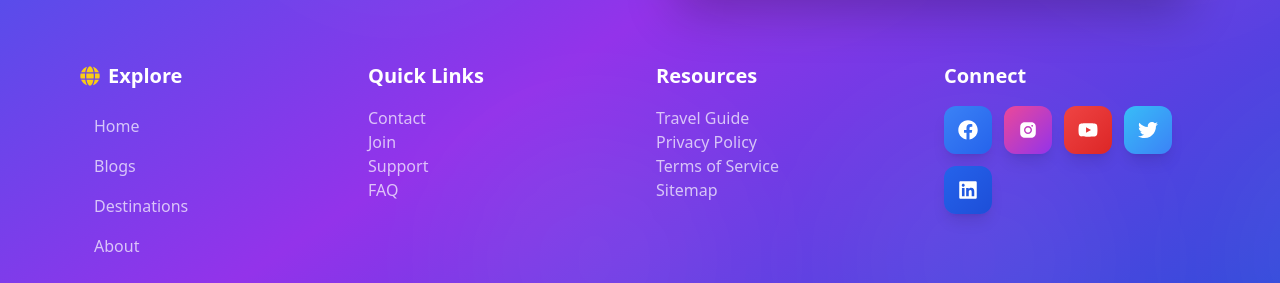
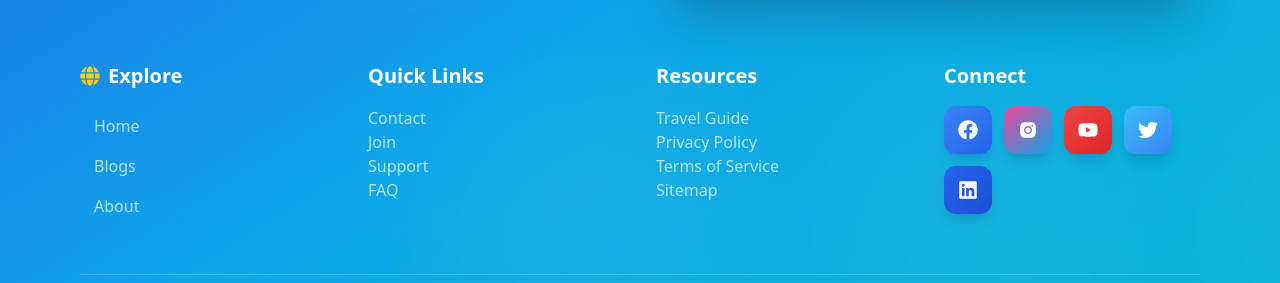
Before and after one commit to linkhanthtel/react-blog-website, a React (Create React App) app: page / in a window 1280 px wide. Shown: the part 7277-7560 px from the top of the page. Built offline with nearby package versions, Linux system fonts and the light colour scheme; no server answers.

Commit message:
Update footer.jsx

```diff
--- a/src/components/footer.jsx
+++ b/src/components/footer.jsx
@@ -21,7 +21,7 @@ function Footer() {
 
     const socialIcons = [
         { Icon: FaFacebook, label: 'Facebook', color: 'hover:text-blue-400', bgColor: 'from-blue-500 to-blue-600' },
-        { Icon: AiFillInstagram, label: 'Instagram', color: 'hover:text-pink-400', bgColor: 'from-pink-500 to-purple-600' },
+        { Icon: AiFillInstagram, label: 'Instagram', color: 'hover:text-pink-400', bgColor: 'from-pink-500 to-sky-500' },
         { Icon: FaYoutube, label: 'YouTube', color: 'hover:text-red-400', bgColor: 'from-red-500 to-red-600' },
         { Icon: FaTwitter, label: 'Twitter', color: 'hover:text-sky-400', bgColor: 'from-sky-400 to-blue-500' },
         { Icon: FaLinkedin, label: 'LinkedIn', color: 'hover:text-blue-400', bgColor: 'from-blue-600 to-blue-700' },
@@ -32,7 +32,7 @@ function Footer() {
             className={`relative overflow-hidden ${
                 darkMode
                     ? 'bg-gradient-to-br from-gray-900 via-gray-800 to-gray-900'
-                    : 'bg-gradient-to-br from-blue-600 via-purple-600 to-blue-700'
+                    : 'bg-gradient-to-br from-blue-600 via-sky-500 to-cyan-500'
             } text-white`}
             initial={{ opacity: 0 }}
             whileInView={{ opacity: 1 }}
@@ -234,7 +234,7 @@ function Footer() {
                                 <FaGlobe className="text-yellow-400" />
                                 <span>Explore</span>
                             </h3>
-                            {['Home', 'Blogs', 'Destinations', 'About'].map((item, index) => (
+                            {['Home', 'Blogs', 'About'].map((item, index) => (
                                 <motion.div
                                     key={item}
                                     whileHover={{ x: 5 }}
@@ -368,4 +368,4 @@ function Footer() {
     );
 }
 
-export default Footer;
+export default React.memo(Footer);
```
